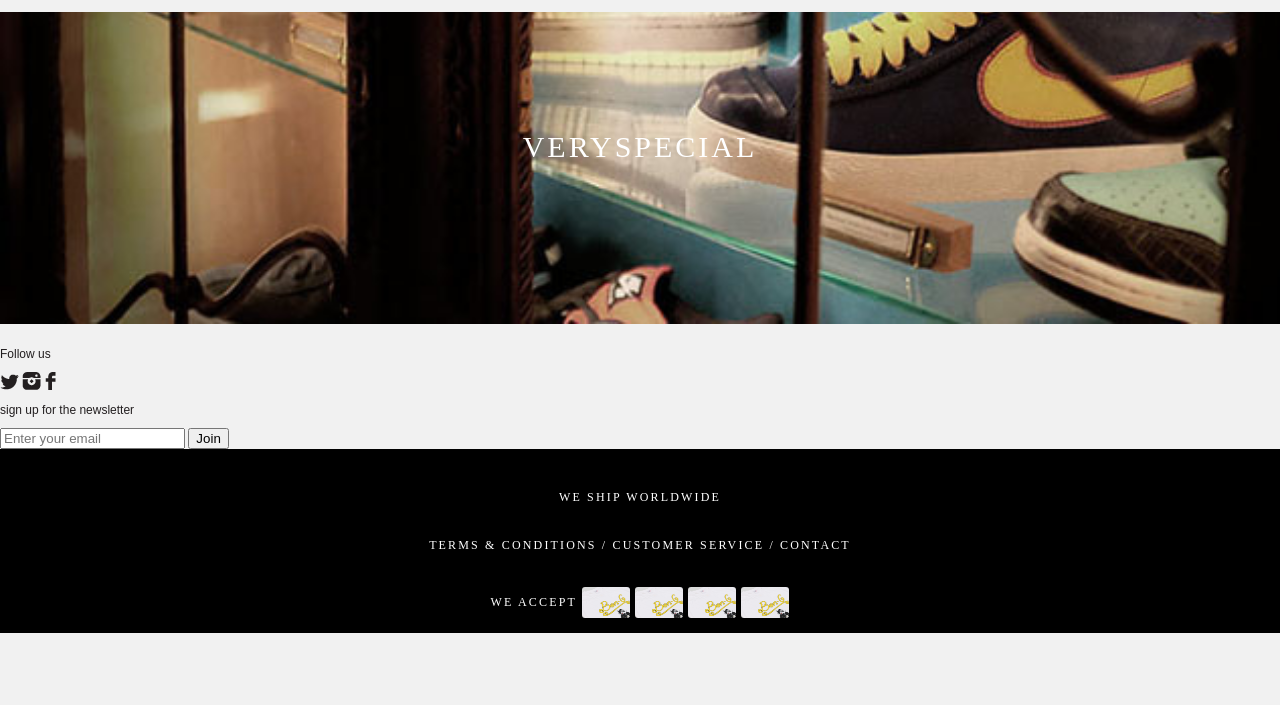
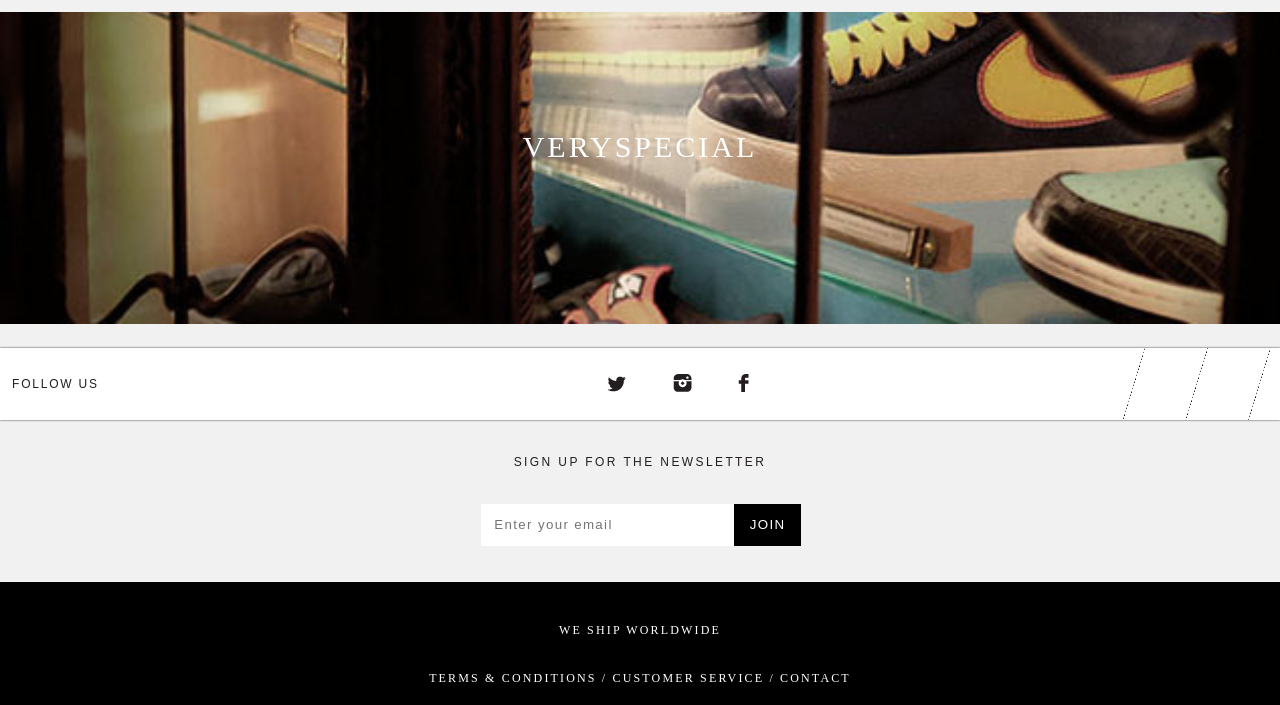
Before and after one commit to FlorisHoning/BlokWeb, a plain HTML site: page index.html in a window 1280 px wide. Shown: the part 2336-3041 px from the top of the page. Before the commit the page ends 2969 px from the top, so only its background shows below. Drawn offline with Linux system fonts and the light colour scheme.

Commit message:
Add files via upload

```diff
--- a/styles/style.css
+++ b/styles/style.css
@@ -218,12 +218,20 @@ ul {
 
 
 .slidertekst {
-
-    top: 4.3em;
-    left: 3em;
+    opacity: 0;
+    top: 0em;
+    left: 0em;
+    right: 0;
     text-align: center;
     position: absolute;
+    background-color: rgba(255, 255, 255, 0.5);
+    padding: 5em 3em;
+    transition: 0.5s;
+}
 
+.slidertekst:hover {
+    opacity: 1;
+    transition: 0.5s;
 }
 
 .subtitel {
@@ -261,16 +269,18 @@ ul {
     color: rgba(0, 0, 0, 0);
 }
 
+
 .slide a:hover {
-    transition: 1s;
+
     color: rgba(0, 0, 0, 1);
 
 }
 
+/*
 .slide a img:hover {
     transition: 1s;
     opacity: 30%;
-}
+}*/
 
 #homeblocks {
     position: relative;
@@ -310,6 +320,95 @@ ul {
 }
 
 
+#social {
+    background-image: linear-gradient(-73deg, white 2.5em, black 2.5em, white 2.55em, white 7.5em, black 7.5em, white 7.55em, white 12.5em, black 12.5em, white 12.55em, white 20em);
+    left: 0;
+    right: 0;
+    /*    border-top: solid black 0.1px;*/
+    height: 6em;
+    box-shadow: 0px 0 2px rgba(0, 0, 0, 0.8);
+    text-align: center;
+    /*
+    display: flex;
+    flex-direction: row;
+*/
+
+}
+
+#social p {
+    position: absolute;
+    font-family: "proxima-nova", sans-serif;
+    text-transform: uppercase;
+    letter-spacing: 0.15em;
+    font-size: 1em;
+    margin: 2.5em 0 0 1em;
+    font-weight: 100;
+    align-self: center;
+
+
+}
+
+#social img {
+    align-self: center;
+    top: 2.2em;
+    padding: 0;
+    position: relative;
+    left: 5em;
+    margin-right: 3.6em;
+
+}
+
+#Newsletter {
+    font-size: 1em;
+    font-family: "proxima-nova",
+        sans-serif;
+    font-weight: 200;
+    text-transform: uppercase;
+    text-align: center;
+    margin: 3em;
+    letter-spacing: 0.2em;
+
+}
+
+#EmailSubmit {
+    position: relative;
+    padding: 0;
+    margin: 0 0 3em 0;
+    max-width: 568px;
+    display: flex;
+    flex-direction: row;
+    left: calc(50% - 13.25em);
+
+
+}
+
+#EmailSubmit input {
+    border: none;
+    padding: 0 0 0 1em;
+    background-color: white;
+    width: 19em;
+    margin: 0;
+    font-family: "proxima-nova",
+        sans-serif;
+    font-weight: 100;
+    letter-spacing: 0.1em;
+
+}
+
+#EmailSubmit button {
+    padding: 1em 0;
+    width: 5em;
+    margin: 0;
+    background-color: black;
+    color: white;
+    border: none;
+    font-family: "proxima-nova",
+        sans-serif;
+    text-transform: uppercase;
+    letter-spacing: 0.1em;
+
+}
+
 footer {
     position: relative;
     background-color: black;
```
